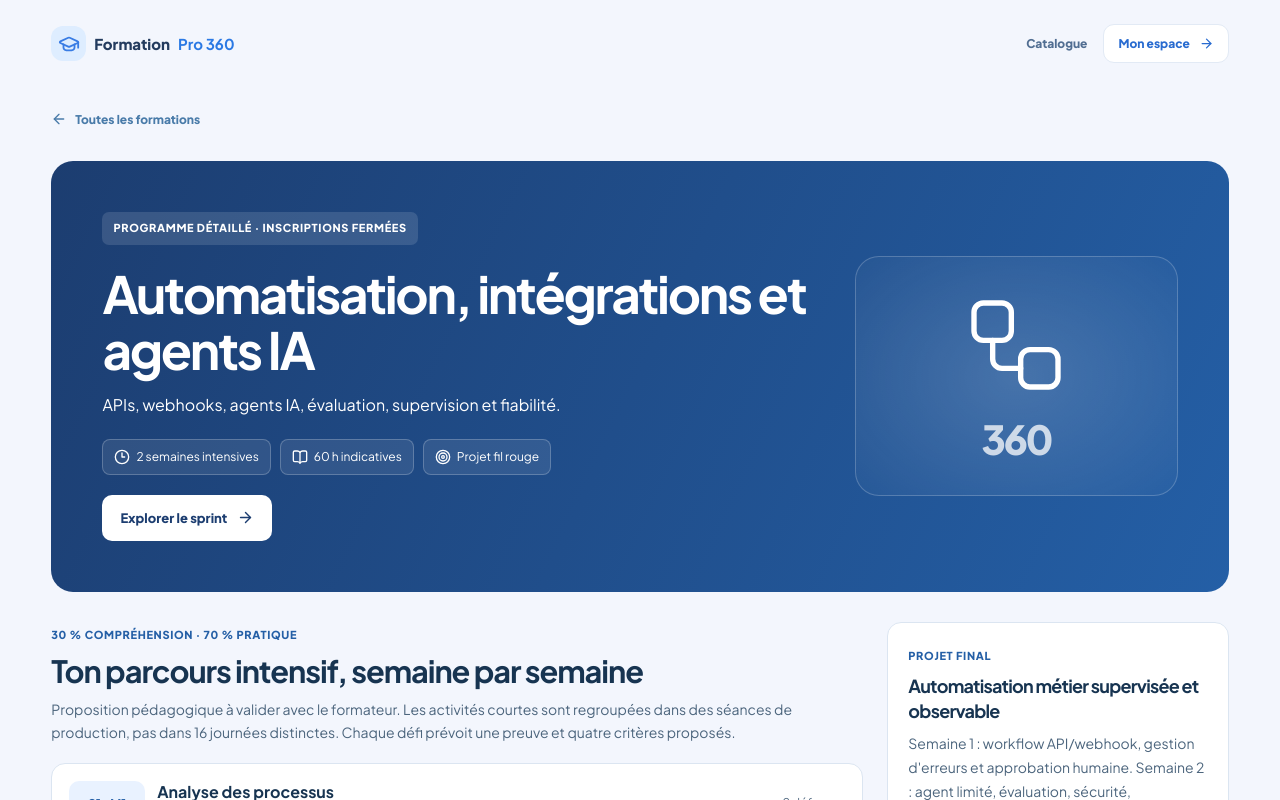
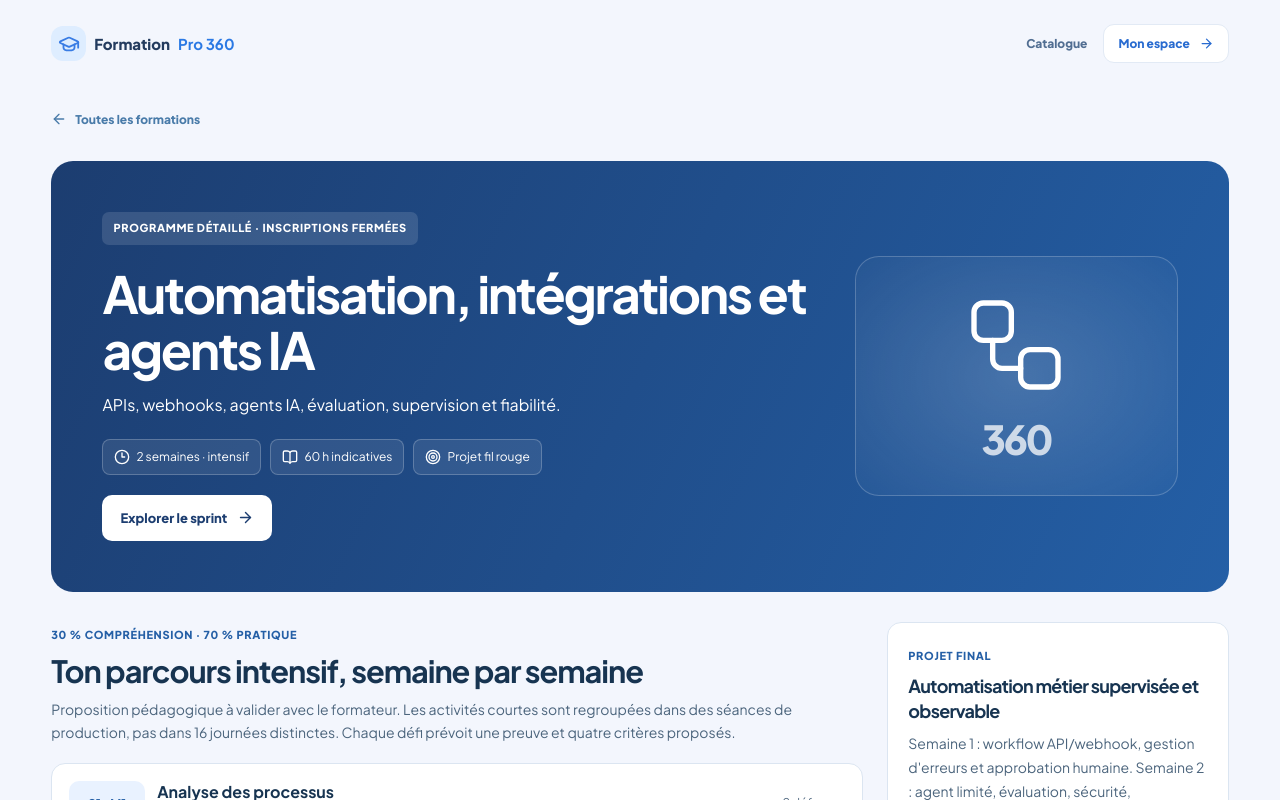
Before and after one commit to Zenethis-CMR/formation-pro-360, a Next.js app: page /catalogue/automatisation-integrations-agents-ia in a window 1280 px wide. Shown: the top 800 px of the page. Built offline with nearby package versions, Linux system fonts and the light colour scheme.

Commit message:
fix(catalogue): consistent intensive duration label

```diff
--- a/src/app/catalogue/[slug]/page.tsx
+++ b/src/app/catalogue/[slug]/page.tsx
@@ -20,7 +20,7 @@ export default async function SpecializationPage({params}:Props){
   <header className="v2catalog-nav"><Link href="/catalogue" className="v2catalog-brand"><span><GraduationCap size={22}/></span>Formation <b>Pro 360</b></Link><nav aria-label="Accès aux espaces"><Link href="/catalogue">Catalogue</Link><Link href="/espace" className="v2catalog-nav-primary">Mon espace <ArrowRight size={15}/></Link></nav></header>
   <div className="v2catalog-body">
    <Link href="/catalogue" className="v2catalog-back"><ArrowLeft size={16}/> Toutes les formations</Link>
-   <section className="cf360-hero" data-tone={track.icon}><div><span className="cf360-status">PROGRAMME DÉTAILLÉ · INSCRIPTIONS FERMÉES</span><h1>{track.name}</h1><p>{track.summary}</p><div className="cf360-pills"><span><Clock3 size={16}/> {formatProgramDuration(program.durationWeeks)} intensives</span><span><BookOpen size={16}/> {program.durationWeeks*program.daysPerWeek*program.hoursPerDay} h indicatives</span><span><Target size={16}/> Projet fil rouge</span></div><a href="#programme" className="cf360-primary">Explorer le sprint <ArrowRight size={17}/></a></div><div className="cf360-hero-art" aria-hidden="true"><Icon size={112} strokeWidth={1.15}/><span>360</span></div></section>
+   <section className="cf360-hero" data-tone={track.icon}><div><span className="cf360-status">PROGRAMME DÉTAILLÉ · INSCRIPTIONS FERMÉES</span><h1>{track.name}</h1><p>{track.summary}</p><div className="cf360-pills"><span><Clock3 size={16}/> {formatProgramDuration(program.durationWeeks)} · intensif</span><span><BookOpen size={16}/> {program.durationWeeks*program.daysPerWeek*program.hoursPerDay} h indicatives</span><span><Target size={16}/> Projet fil rouge</span></div><a href="#programme" className="cf360-primary">Explorer le sprint <ArrowRight size={17}/></a></div><div className="cf360-hero-art" aria-hidden="true"><Icon size={112} strokeWidth={1.15}/><span>360</span></div></section>
    <div className="cf360-detail-layout">
     <section id="programme" aria-labelledby="programme-title"><div className="cf360-heading"><span>30 % COMPRÉHENSION · 70 % PRATIQUE</span><h2 id="programme-title">Ton parcours intensif, semaine par semaine</h2><p>Proposition pédagogique à valider avec le formateur. Les activités courtes sont regroupées dans des séances de production, pas dans 16 journées distinctes. Chaque défi prévoit une preuve et quatre critères proposés.</p></div>
      <div className="cf360-weeks">{program.modules.map((mod,moduleIndex)=><details className="cf360-week" key={moduleIndex} open={moduleIndex===0}><summary><span className="cf360-week-num">S{mod.week} · M{moduleIndex+1}</span><span className="cf360-week-copy"><strong>{mod.title}</strong><small>{mod.outcome}</small></span><span className="cf360-week-count">2 défis</span></summary><div className="cf360-lessons">{mod.lessons.map((lesson,i)=><article key={lesson.slug}><span className="cf360-lesson-label">DÉFI {String(moduleIndex*2+i+1).padStart(2,"0")}</span><h3>{lesson.title}</h3><p>{lesson.objective}</p><div className="cf360-evidence"><CheckCircle2 size={18}/><div><strong>Livrable pratique</strong><p>{lesson.evidence}</p></div></div><h4>Critères proposés · 100 points</h4><ul>{lesson.criteria.map(c=><li key={c}>{c}<span>25 pts</span></li>)}</ul></article>)}</div></details>)}</div>
```
